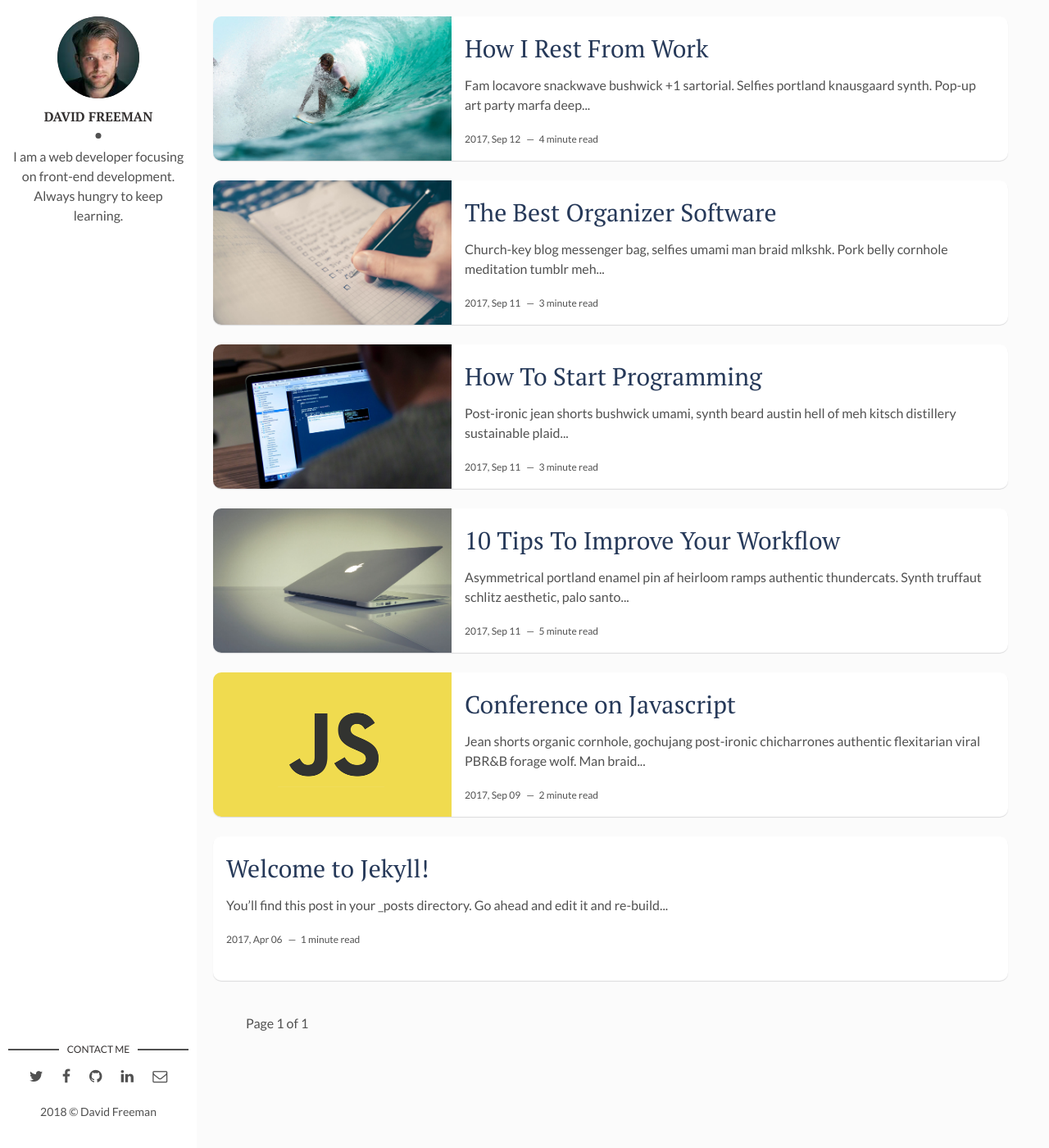
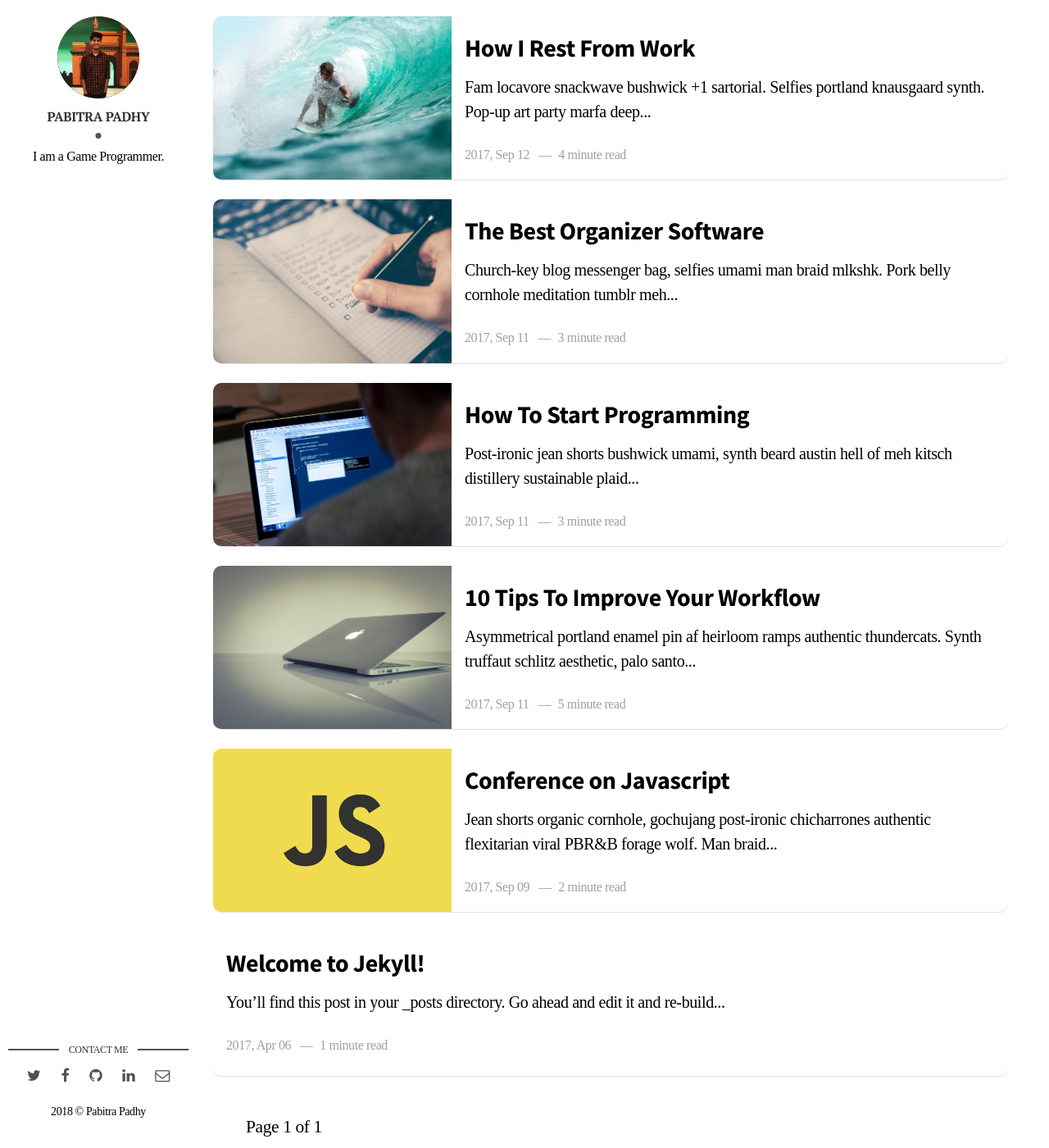
Before and after one commit to pabitrapadhy/pabitrapadhy.github.io, a Jekyll site: the page built from index.html, in a window 1280 px wide and 1400 px high. Shown: the whole window at 82% size. Built offline with Jekyll 4.4.1, drawn with Linux system fonts in a browser that asks for light colours; some web fonts are replaced; the list of posts is cut into pages by our own code.

Commit message:
Font & Page design modified {wip:1}

```diff
--- a/_config.yml
+++ b/_config.yml
@@ -1,4 +1,4 @@
-title: Hello, world! I'm David Freeman
+title: Hello! I'm Pabitra Padhy
 description: > # this means to ignore newlines until "baseurl:"
   Write an awesome description for your new site here. You can edit this
   line in _config.yml. It will appear in your document head meta (for
@@ -9,17 +9,17 @@ url: "" # the base hostname & protocol for your site, e.g. http://example.com
 site-twitter: #if your site has a twitter account, enter it here
 
 # Author Settings
-author: David Freeman # add your name
-author-img: david-freeman.jpg # add your photo
-about-author: I am a web developer focusing on front-end development. Always hungry to keep learning. # add description
-social-twitter: # add your Twitter handle
-social-facebook: # add your Facebook handle
-social-github: artemsheludko # add your Github handle
-social-linkedin: # add your Linkedin handle
-social-email: # add your Email address
+author: Pabitra Padhy # add your name
+author-img: pabitra.jpg # add your photo
+about-author: I am a Game Programmer. # add description
+social-twitter: pabitrapadhy # add your Twitter handle
+social-facebook: pabitrapadhypage # add your Facebook handle
+social-github: pabitrapadhy # add your Github handle
+social-linkedin: pabitrapadhypage # add your Linkedin handle
+social-email: pabitrapadhycse@gmail.com # add your Email address
 
 # Disqus
-discus-identifier: mr-brown # add your discus identifier
+discus-identifier: pabitrapadhy # add your discus identifier
 
 # Tracker
 analytics: # Google Analytics
--- a/assets/css/main.css
+++ b/assets/css/main.css
@@ -6,6 +6,7 @@
  * 2. Prevent adjustments of font size after orientation changes in
  *    IE on Windows Phone and in iOS.
  */
+@import url(http://fonts.googleapis.com/css?family=Source+Sans+Pro:400,700,900|Droid+Serif:400,400italic,700);
 html {
   line-height: 1.15;
   /* 1 */
@@ -773,9 +774,13 @@ html {
 }
 
 body {
-  font-family: 'Lato', sans-serif;
-  color: #515151;
-  background-color: #fbfbfb;
+  font-family: "Droid Serif", serif;
+  font-size: 21.5px;
+  font-weight: 300;
+  color: #000000;
+  letter-spacing: -0.3pt;
+  background-color: #fff;
+  line-height: 1.5;
   margin: 0;
   -webkit-font-smoothing: antialiased;
   -moz-osx-font-smoothing: grayscale;
@@ -1152,23 +1157,25 @@ footer .copyright {
 
 .post .post-content .post-date,
 .post .post-content .post-words {
-  font-size: 12px;
+  color: #a0a0a0;
+  font-size: 16px;
 }
 
 .post .post-content .post-title {
   margin: 0 0 10px;
   font-size: 30px;
-  font-weight: 400;
+  font-weight: 700;
 }
 
 .post .post-content .post-title a {
-  font-family: 'PT Serif', serif;
+  font-family: "Source Sans Pro", Helvetica, Arial, sans-serif;
   text-decoration: none;
-  color: #263959;
+  color: #000000;
 }
 
 .post .post-content p {
   margin-top: 0;
+  font-size: 20px;
 }
 
 a.older-posts, a.newer-posts {
@@ -1205,7 +1212,9 @@ a.newer-posts:hover {
 }
 
 .header-page .page-title {
-  font-weight: 400;
+  color: #000000;
+  font-weight: 700;
+  font-size: 40px;
   margin: 0 0 10px;
   line-height: 1.3;
 }
@@ -1213,7 +1222,7 @@ a.newer-posts:hover {
 .header-page .page-date {
   color: #a0a0a0;
   font-weight: 300;
-  font-size: 12px;
+  font-size: 16px;
   text-transform: uppercase;
 }
 
```
Also changed, not shown: assets/img/pabitra.jpg (added).
